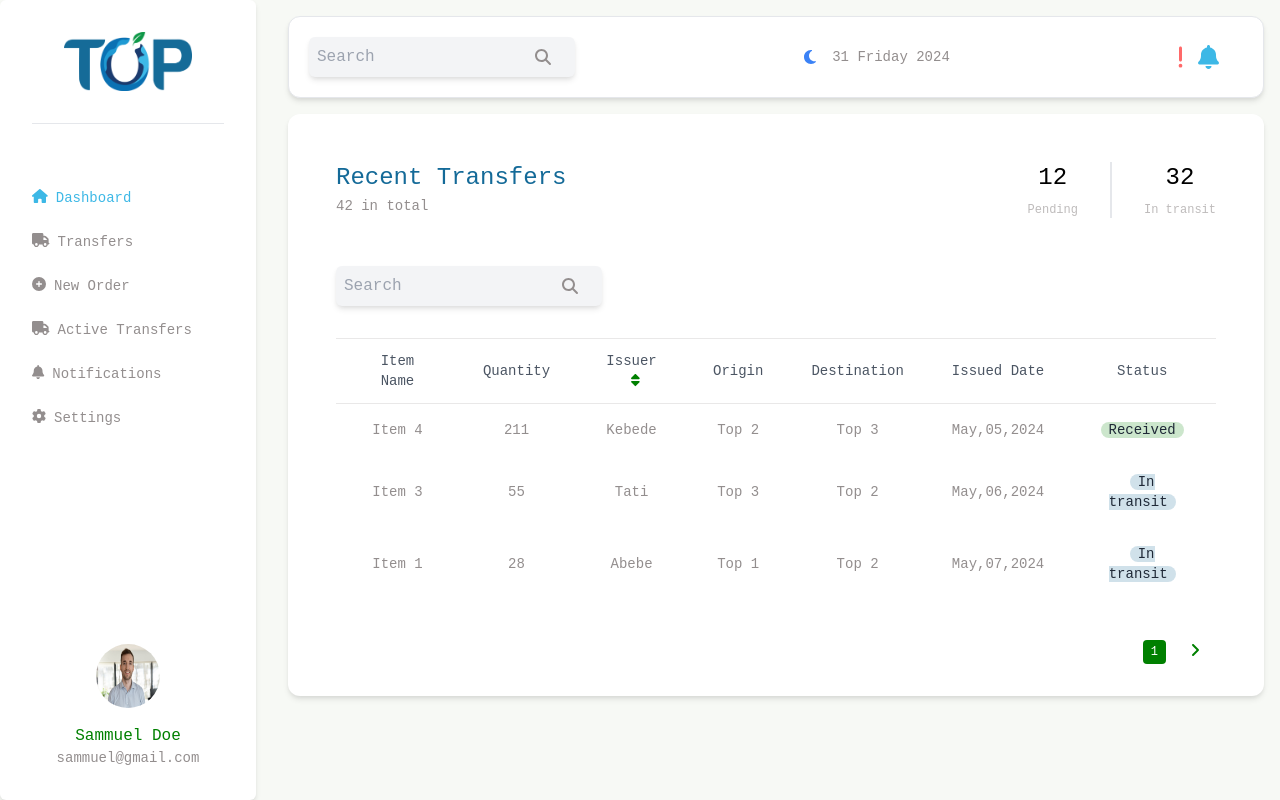
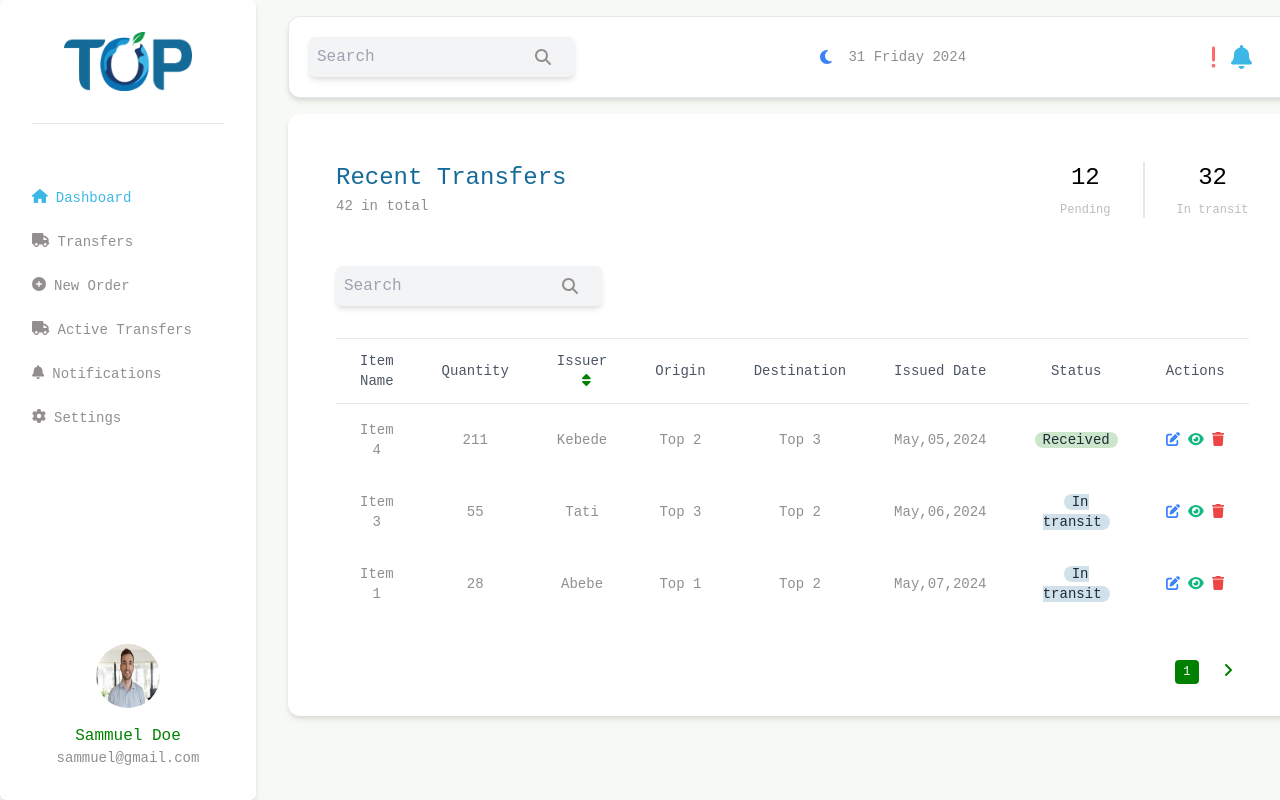
Before and after one commit to yetemegn-telaye/Top-Assset-Tracker, a React (Create React App) app: page /dashboard in a window 1280 px wide. Built offline with nearby package versions, Linux system fonts and the light colour scheme; the HTML template or start-up script is replaced by a standard one.

Commit message:
Add action buttons to table

```diff
--- a/src/components/common/Table/DataTable.tsx
+++ b/src/components/common/Table/DataTable.tsx
@@ -1,9 +1,19 @@
-import React, { useMemo, useState } from 'react';
+import React, { useState, useMemo } from 'react';
 import { useTable, useSortBy, Column } from 'react-table';
 import Badge from '../Badge';
 import { FontAwesomeIcon } from '@fortawesome/react-fontawesome';
-import { faSort, faSortAsc, faSortDesc } from '@fortawesome/free-solid-svg-icons';
+import { faSort, faSortAsc, faSortDesc, faEdit, faEye, faTrash } from '@fortawesome/free-solid-svg-icons';
 import Pagination from './Pagination';
+
+interface Data {
+  item_name: string;
+  quantity: number;
+  issuer: string;
+  origin: string;
+  destination: string;
+  issued_date: string;
+  status: string;
+}
 
 interface TableProps<T extends object> {
   columns: Column<T>[];
@@ -11,7 +21,6 @@ interface TableProps<T extends object> {
 }
 
 const DataTable = <T extends object>({ columns, data }: TableProps<T>) => {
-
   const [currentPage, setCurrentPage] = useState(1);
   const [itemsPerPage, setItemsPerPage] = useState(3);
   const totalPages = Math.ceil(data.length / itemsPerPage);
@@ -22,9 +31,41 @@ const DataTable = <T extends object>({ columns, data }: TableProps<T>) => {
     }
   };
 
-const paginatedData = useMemo(() => {
-  return data.slice((currentPage - 1) * itemsPerPage, currentPage * itemsPerPage);
-}, [currentPage, itemsPerPage, data]);
+  const paginatedData = useMemo(() => {
+    return data.slice((currentPage - 1) * itemsPerPage, currentPage * itemsPerPage);
+  }, [currentPage, itemsPerPage, data]);
+
+  const handleEdit = (row: T) => {
+    console.log('Edit', row);
+  };
+
+  const handleView = (row: T) => {
+    console.log('View', row);
+  };
+
+  const handleDelete = (row: T) => {
+    console.log('Delete', row);
+  };
+
+  const actionsColumn: Column<T> = {
+    Header: 'Actions',
+    accessor: 'actions' as keyof T,
+    Cell: ({ row }: { row: any }) => (
+      <div className="flex justify-center gap-2">
+        <button onClick={() => handleEdit(row.original)} className="text-blue-500">
+          <FontAwesomeIcon icon={faEdit} />
+        </button>
+        <button onClick={() => handleView(row.original)} className="text-green-500">
+          <FontAwesomeIcon icon={faEye} />
+        </button>
+        <button onClick={() => handleDelete(row.original)} className="text-red-500">
+          <FontAwesomeIcon icon={faTrash} />
+        </button>
+      </div>
+    ),
+  };
+
+  const extendedColumns = useMemo(() => [...columns, actionsColumn], [columns]);
 
   const {
     getTableProps,
@@ -34,12 +75,11 @@ const paginatedData = useMemo(() => {
     prepareRow,
   } = useTable<T>(
     {
-      columns,
+      columns: extendedColumns,
       data: paginatedData,
     },
-    useSortBy // Add the useSortBy hook
+    useSortBy
   );
-
 
   return (
     <div className="overflow-x-auto">
@@ -57,9 +97,8 @@ const paginatedData = useMemo(() => {
                     {column.isSorted
                       ? column.isSortedDesc
                         ? <FontAwesomeIcon icon={faSortDesc} className='text-secondary ml-2' />
-                        : <FontAwesomeIcon icon={faSortAsc} className='text-secondary ml-2'  />
-                        : column.id === 'issuer'? <FontAwesomeIcon icon={faSort} className='text-secondary ml-2' /> : ''
-                    }
+                        : <FontAwesomeIcon icon={faSortAsc} className='text-secondary ml-2' />
+                      : column.id === 'issuer' ? <FontAwesomeIcon icon={faSort} className='text-secondary ml-2' /> : ''}
                   </span>
                 </th>
               ))}
@@ -93,8 +132,8 @@ const paginatedData = useMemo(() => {
           })}
         </tbody>
       </table>
-      <Pagination  currentPage={currentPage} totalPages={totalPages} onPageChange={changePage} />
-      </div>
+      <Pagination currentPage={currentPage} totalPages={totalPages} onPageChange={changePage} />
+    </div>
   );
 };
 
```
